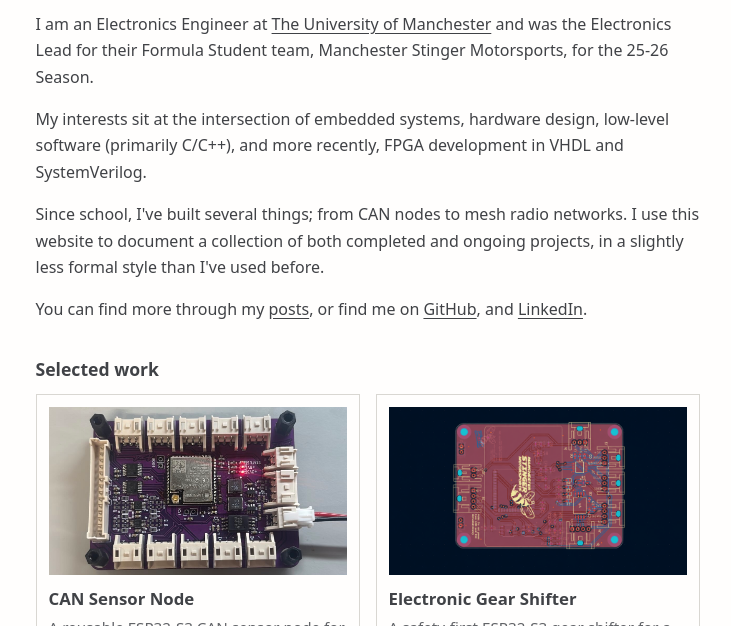
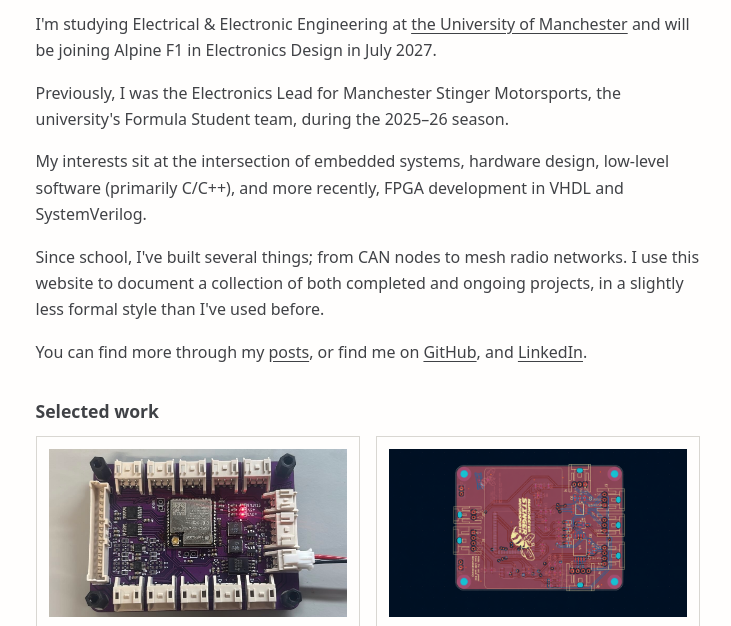
Before and after one commit to Trovix/james-platt.com, a plain HTML site: page index.html in a window 1280 px wide. Shown: the part 149-775 px from the top of the page, without its empty margins (265-996 px from the left). Drawn offline with Linux system fonts and the light colour scheme.

Commit message:
Add Alpine F1 Electronics Design role starting July 2027 to introduction

```diff
--- a/index.html
+++ b/index.html
@@ -19,8 +19,12 @@
       <h1>James Platt</h1>
 
       <p>
-        I am an Electronics Engineer at <a href="https://www.manchester.ac.uk/">The University of Manchester</a>
-        and was the Electronics Lead for their Formula Student team, Manchester Stinger Motorsports, for the 25-26 Season.
+        I'm studying Electrical &amp; Electronic Engineering at <a href="https://www.manchester.ac.uk/">the University of Manchester</a>
+        and will be joining Alpine F1 in Electronics Design in July 2027.
+      </p>
+
+      <p>
+        Previously, I was the Electronics Lead for Manchester Stinger Motorsports, the university's Formula Student team, during the 2025–26 season.
       </p>
 
       <p>
```
